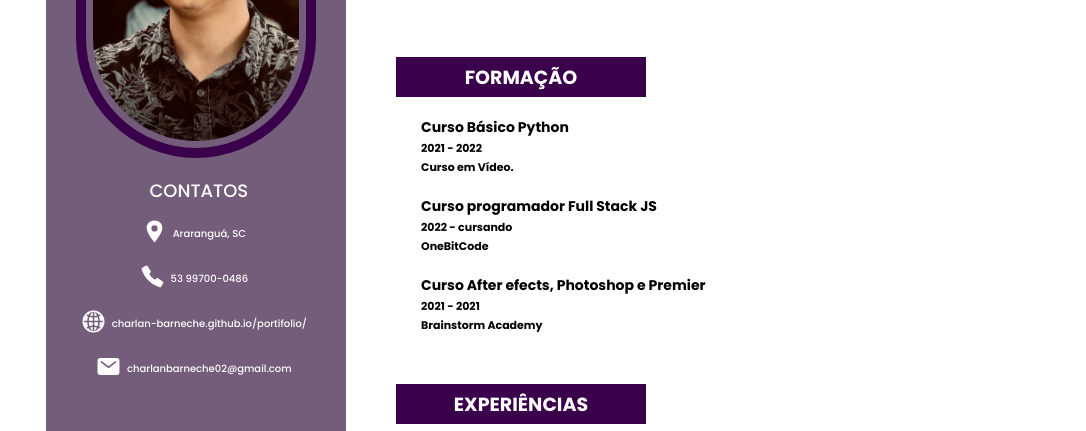
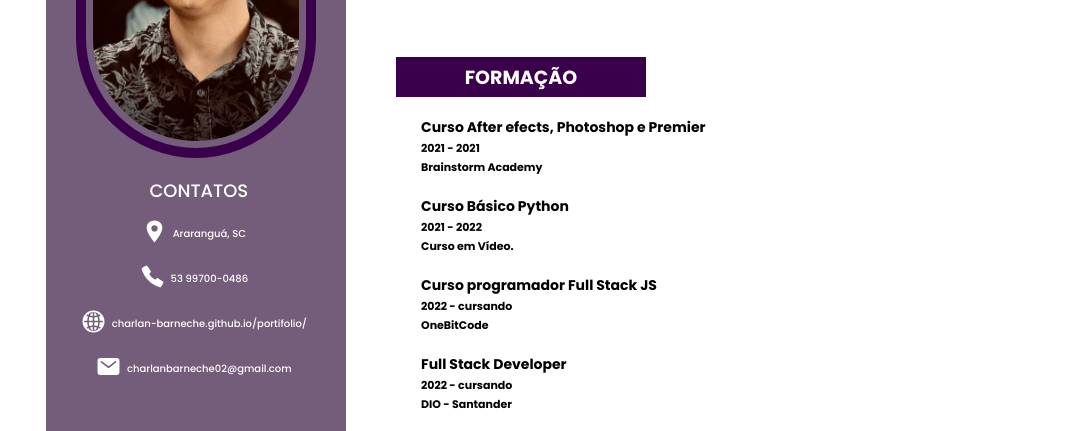
Before and after one commit to Charlan-Barneche/curriculo, a plain HTML site: page index.html in a window 1280 px wide. Shown: the part 253-684 px from the top of the page, without its empty margins (194-1280 px from the left). Drawn offline with nearby package versions, Linux system fonts and the light colour scheme.

Commit message:
Update index.html

```diff
--- a/index.html
+++ b/index.html
@@ -121,22 +121,27 @@
             </div>
 
             <div class="curso">
+                <h2>Curso After efects, Photoshop e Premier</h2>
+                <p>2021 - 2021</p>
+                <p>Brainstorm Academy</p>
+            </div>
+            <div class="curso">
                 <h2>Curso Básico Python</h2>
                 <p>2021 - 2022</p>
                 <p>Curso em Vídeo.</p>
             </div>
-
             <div class="curso">
                 <h2>Curso programador Full Stack JS</h2>
                 <p>2022 - cursando</p>
                 <p>OneBitCode</p>
             </div>
+            <div class="curso">
+                <h2>Full Stack Developer</h2>
+                <p>2022 - cursando</p>
+                <p>DIO - Santander</p>
+            </div>
 
-            <div class="curso">
-                <h2>Curso After efects, Photoshop e Premier</h2>
-                <p>2021 - 2021</p>
-                <p>Brainstorm Academy</p>
-            </div>
+
 
             <div class="title-main2">
                 <h1>EXPERIÊNCIAS</h1>
```
